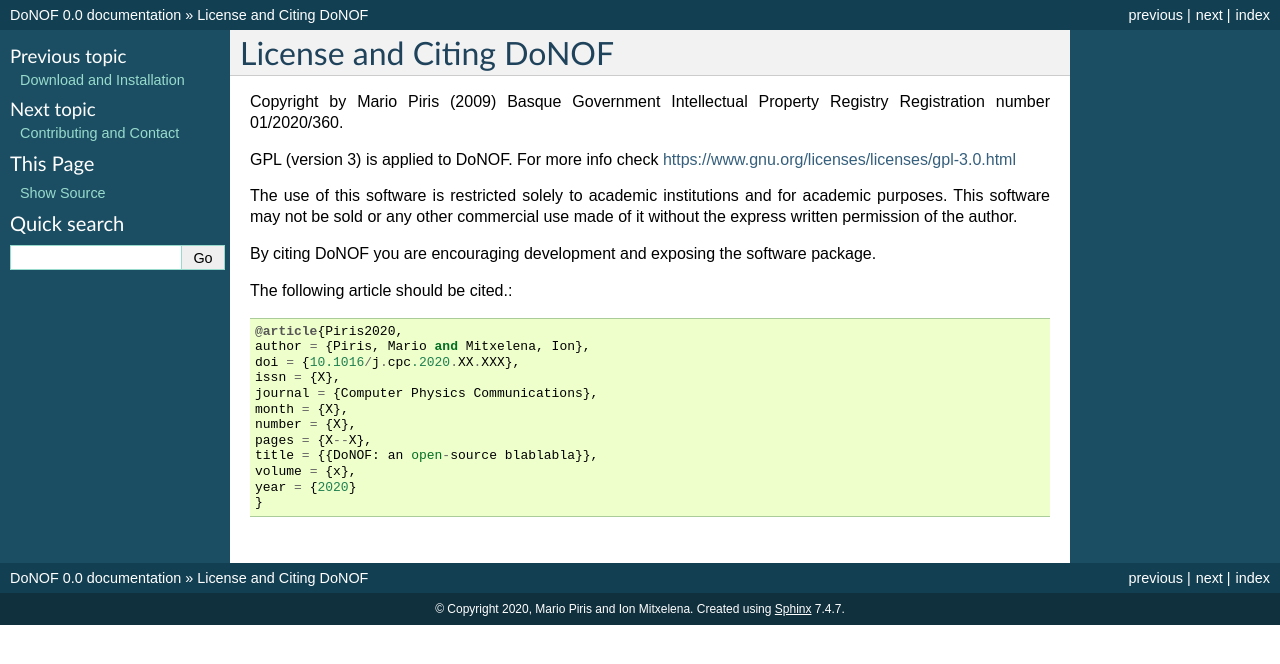
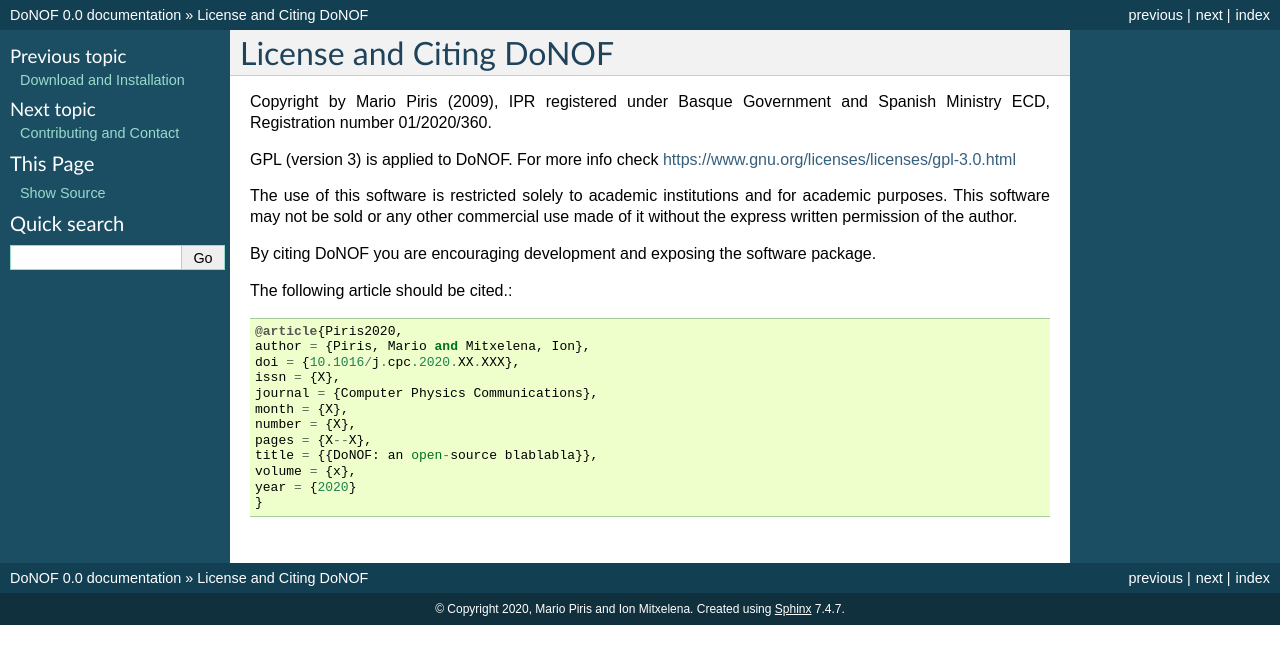
Before and after one commit to DoNOF/DoNOF-Documentation, a Sphinx documentation site: the page built from docs/License.rst, in a window 1280 px wide. Shown: the top 664 px of the page. Built offline with Sphinx 7.4.7, drawn with Linux system fonts in a browser that asks for light colours.

Commit message:
Update License.rst

```diff
--- a/docs/License.rst
+++ b/docs/License.rst
@@ -2,8 +2,8 @@
 License and Citing DoNOF
 ########################
 
-Copyright by Mario Piris (2009)
-Basque Government Intellectual Property Registry
+Copyright by Mario Piris (2009),
+IPR registered under Basque Government and Spanish Ministry ECD,
 Registration number 01/2020/360.
 
 GPL (version 3) is applied to DoNOF. For more info check https://www.gnu.org/licenses/licenses/gpl-3.0.html
```
